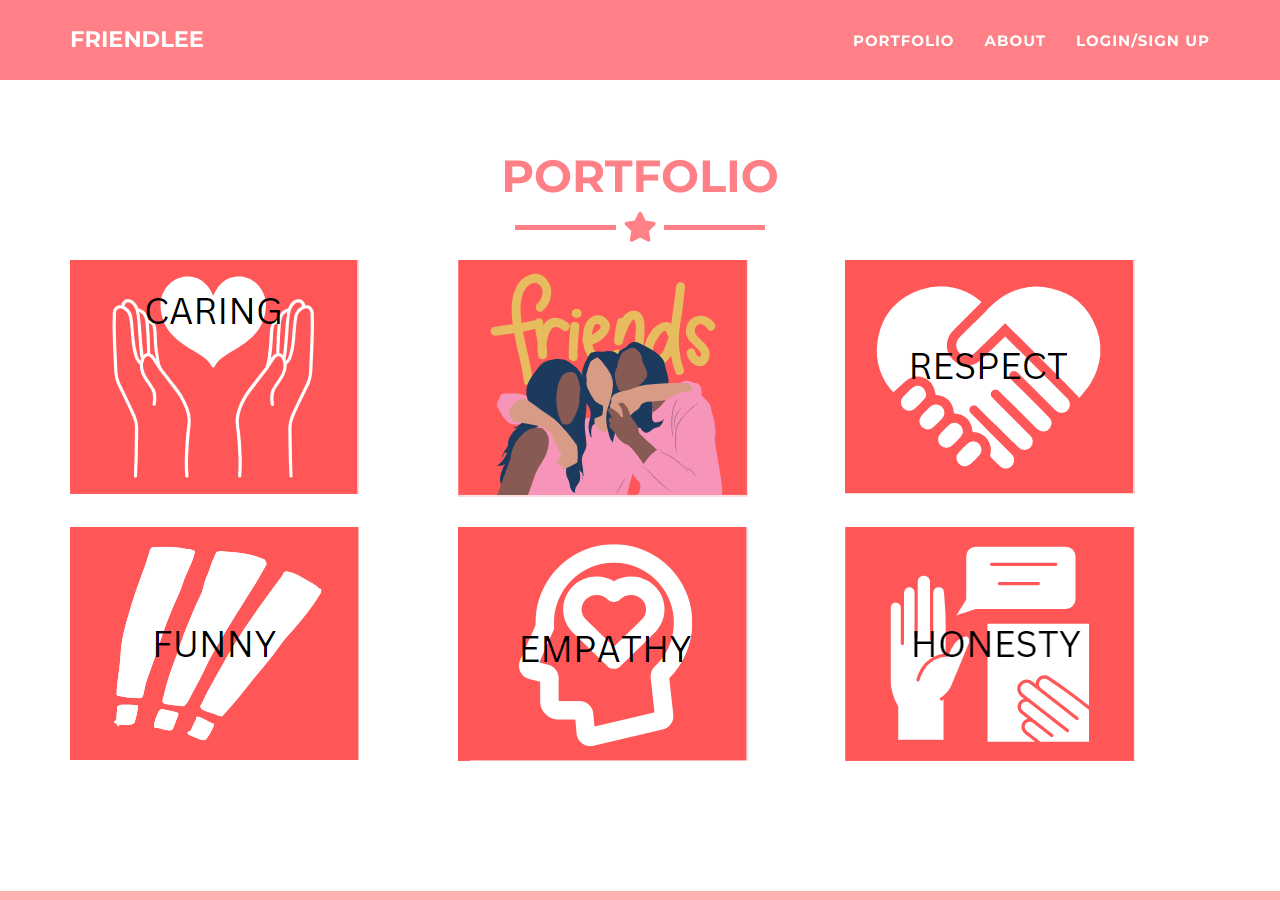
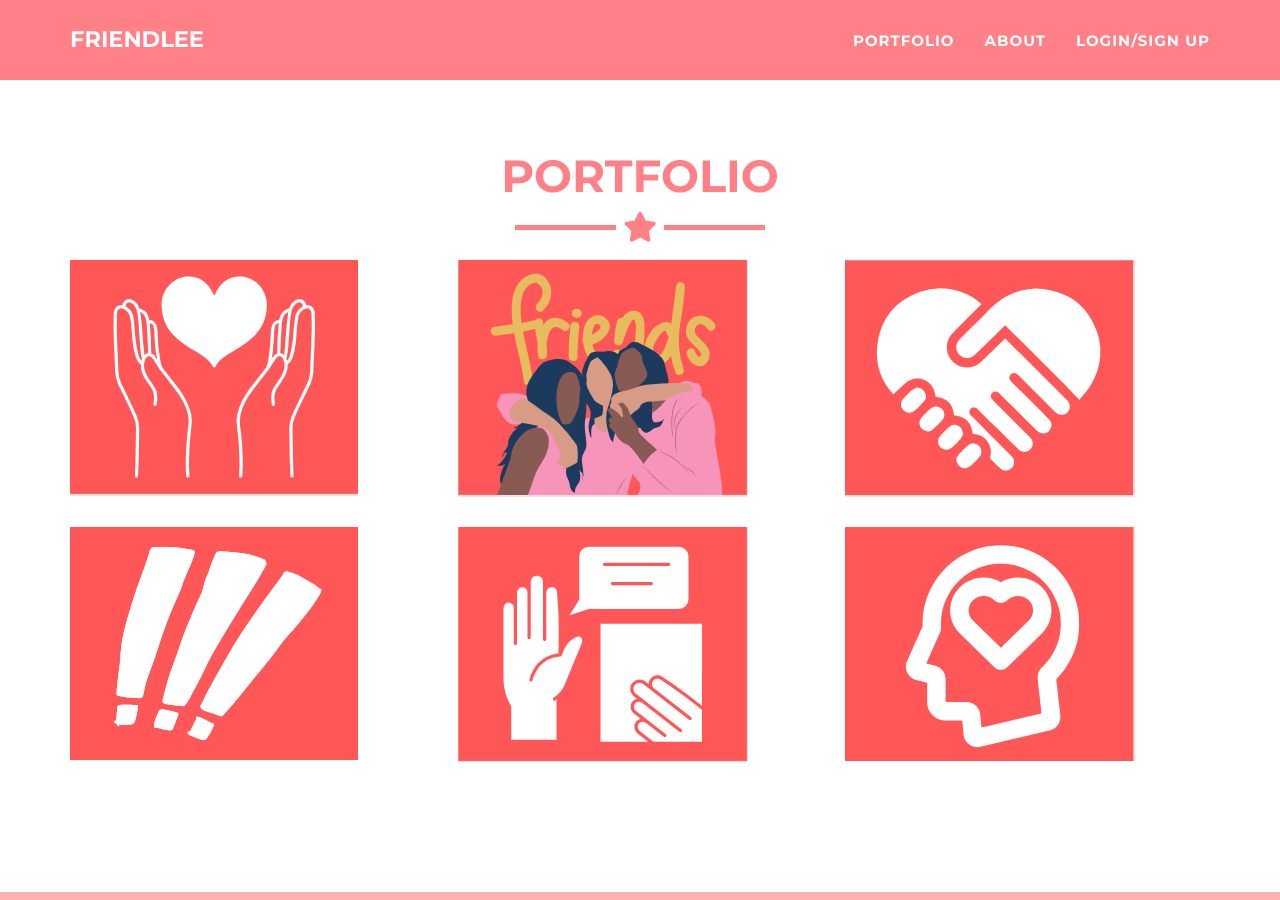
Before and after one commit to deimie/binaryBeasts-frontend, a Jekyll site: the page built from _posts/2014-07-18-caring.markdown, in a window 1280 px wide and 900 px high, scrolled down 687 px. Built offline with Jekyll 4.4.1, drawn with Linux system fonts in a browser that asks for light colours.

Commit message:
fixing characteristics

```diff
--- a/_posts/2014-07-13-empathy.markdown
+++ b/_posts/2014-07-13-empathy.markdown
@@ -2,7 +2,7 @@
 layout: default
 modal-id: 6
 date: 2014-07-15
-img: empathy.PNG
+img: bottom.PNG
 alt: image-alt
 description: Empathy is important to any relationship. Friends who are able to put themselves into others' shoes and share their feelings are the best of friends.
 ---
--- a/_posts/2014-07-14-honesty.markdown
+++ b/_posts/2014-07-14-honesty.markdown
@@ -2,7 +2,7 @@
 layout: default
 modal-id: 5
 date: 2014-07-14
-img: honesty.PNG
+img: bottomright.PNG
 alt: image-alt
 description: Honesty is a popular friendship trait. People are drawn to others that are able to be honest and tell the truth so that they are able to trust their friends and their opinions.
 ---
--- a/_posts/2014-07-15-funny.markdown
+++ b/_posts/2014-07-15-funny.markdown
@@ -2,7 +2,7 @@
 layout: default
 modal-id: 4
 date: 2014-07-15
-img: funny.PNG
+img: bottomleft.PNG
 alt: image-alt
 description: Many people value good humor in a friendship. It is easy to get along with people you can joke with and people that can make you laugh even in the toughest moments.
 ---
--- a/_posts/2014-07-16-respect.markdown
+++ b/_posts/2014-07-16-respect.markdown
@@ -2,7 +2,7 @@
 layout: default
 modal-id: 3
 date: 2014-07-16
-img: respect.PNG
+img: topright.PNG
 alt: image-alt
 description: Some value respect within their friends. Respetful friends understand you and your boundaries while also maintaining a healthy relationship.
 ---
--- a/_posts/2014-07-18-caring.markdown
+++ b/_posts/2014-07-18-caring.markdown
@@ -2,7 +2,7 @@
 layout: default
 modal-id: 1
 date: 2014-07-18
-img: caring3.PNG
+img: topleft.PNG
 alt: image-alt
 Quality: Caring
 description: Friends who are caring prioritize being kind to their friends, you'll find caring people looking out for their friends in a warmhearted manner.
```
Also changed, not shown: _includes/header.html (line endings or trailing spaces), img/portfolio/bottom.PNG (added), img/portfolio/bottomleft.PNG (added), img/portfolio/bottomright.PNG (added), img/portfolio/topleft.PNG (added), img/portfolio/topright.PNG (added).
